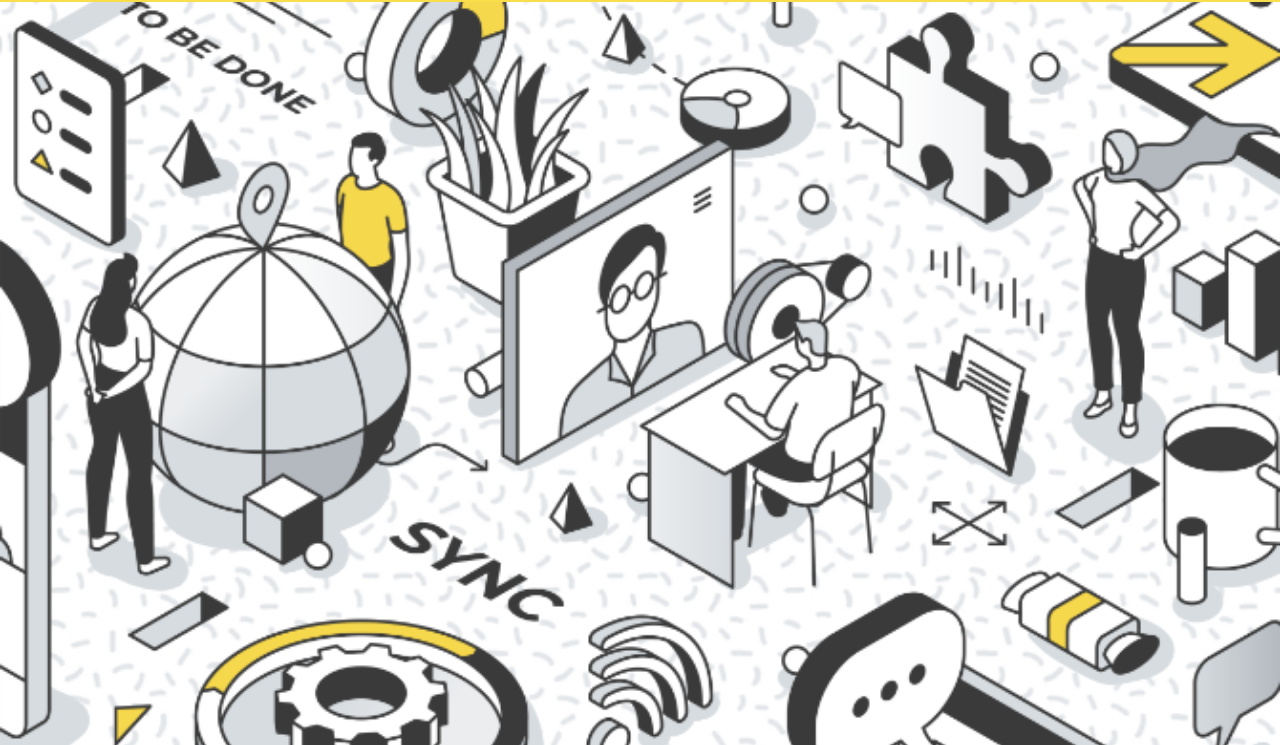
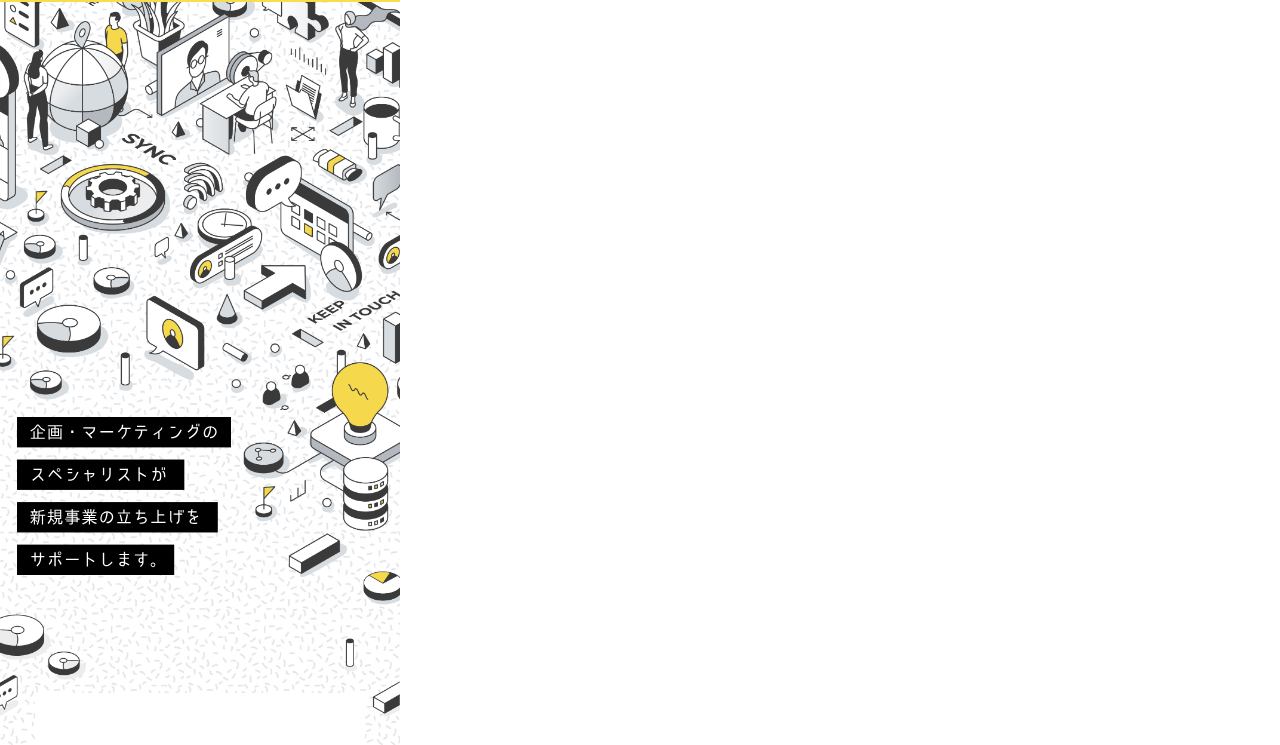
Before and after one commit to MizukiOsawa/six1, a plain HTML site: page index.html in a window 1280 px wide. Shown: the part 43-788 px from the top of the page. Drawn offline with nearby package versions, Linux system fonts and the light colour scheme.

Commit message:
Update style.css

```diff
--- a/css/style.css
+++ b/css/style.css
@@ -1,7 +1,7 @@
 * {
   box-sizing: border-box;
   margin: 0;
-  max-width: 100%;
+  max-width: 400px;
 }
 
 a {
@@ -14,7 +14,7 @@ body,p,h2 {
 }
 
 body {
-  max-width: 100%;
+  max-width: 400px;
   height: auto;
 }
 
```
